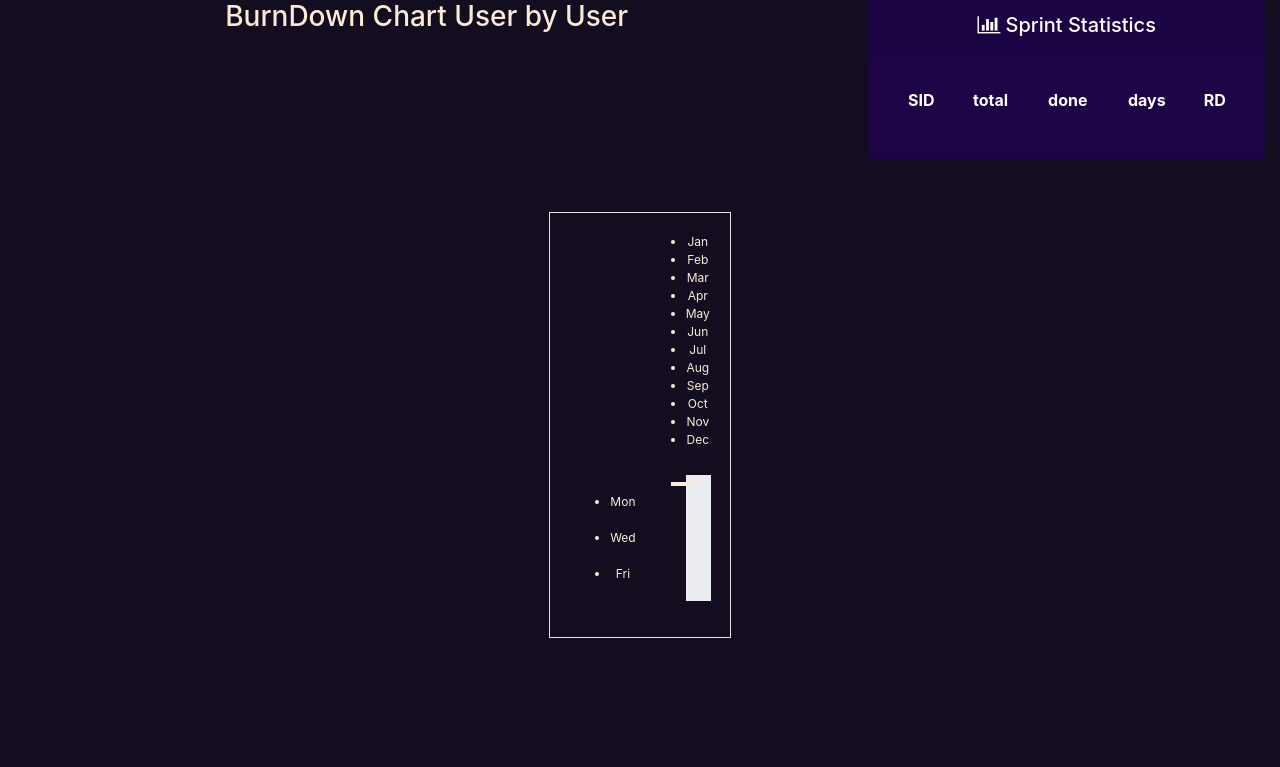
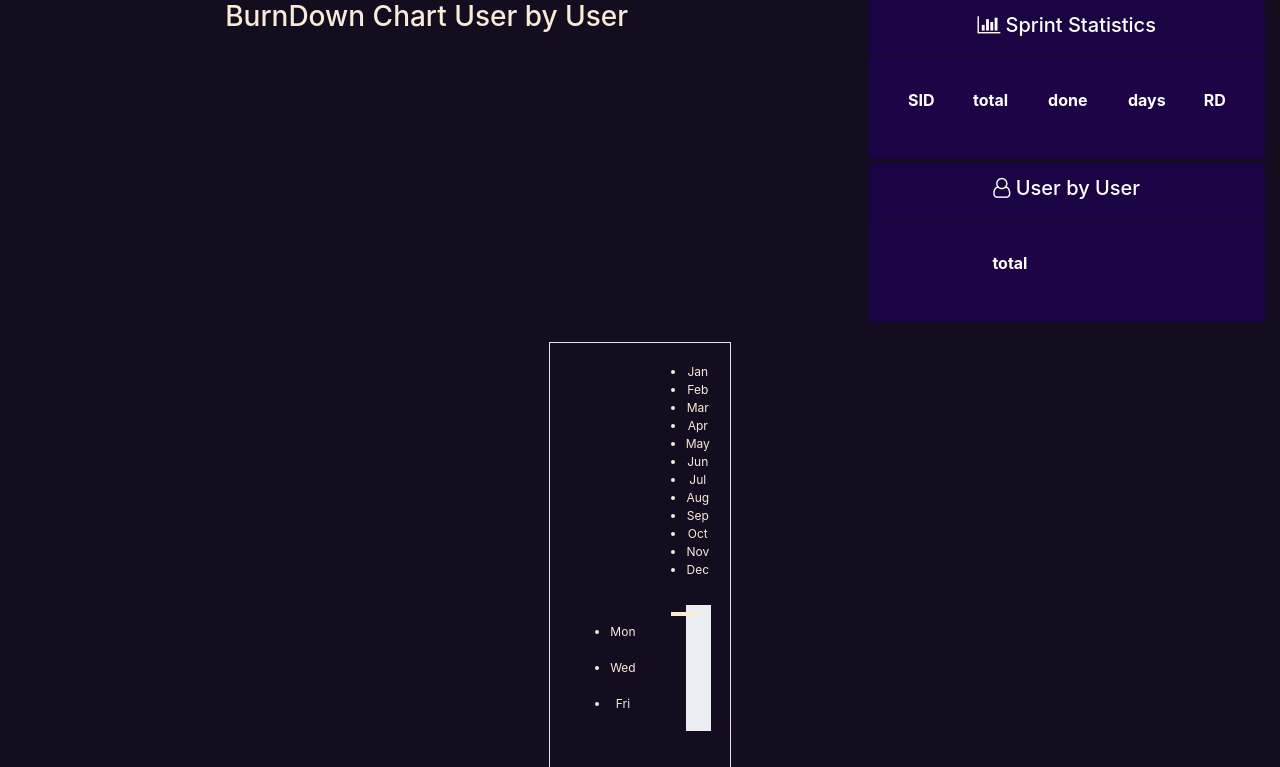
Before and after one commit to hasanisaeed/agile, a Django app: template templates/performance.html in a window 1280 px wide. Shown: the part 50-817 px from the top of the page. Before the commit the page ends 688 px from the top, so only its background shows below. Run offline with Django 3.2, Linux system fonts and the light colour scheme; the template is opened without the code that fills it, so the values that code supplies are empty; a map, chart or similar area stays blank; some libraries are stand-ins or nearby versions.

Commit message:
feat: tostaticstics story point(sp) fodone by user in current spsprint

```diff
--- a/accounts/templatetags/message_filter.py
+++ b/accounts/templatetags/message_filter.py
@@ -27,7 +27,6 @@ def get_days(timedelta):
 
 
 def get_item_list(v, index):
-    print(index)
     try:
         return v[index]
     except:
--- a/templates/performance.html
+++ b/templates/performance.html
@@ -113,6 +113,51 @@
                                 {#                                </div>#}
                             </div>
                         </div>
+                        <div class="card text-white card-right-chart mt-1">
+                            <div class="card-header">
+                                <h5>
+                                    <i class="fa fa-user-o" aria-hidden="true"></i>
+                                    User by User
+                                </h5>
+                            </div>
+                            <div class="card-body">
+                                <table class="table table-hover text-center text-white table-bordered">
+                                    <thead>
+                                    <tr>
+                                        <th scope="col">
+                                            <span  data-toggle="tooltip" data-placement="top" title="Total story point in this sprint">total</span>
+                                        </th>
+                                        <th scope="col"  > &nbsp
+                                        </th>
+                                    </tr>
+                                    </thead>
+                                    <tbody>
+
+                                    {% for user in user_statistics %}
+                                        <tr>
+                                            <td>
+                                                <span>
+                                                {{ user.total }}
+                                            </span>
+                                            </td>
+                                            <td class="text-right">
+                                              <span>
+                                                  {{ user.name }}
+                                              </span>
+                                            </td>
+                                        </tr>
+                                    {% endfor %}
+                                    </tbody>
+                                </table>
+                                {#                                <!-- User Image Bouncing --> #}
+                                {#                                <div class="balls">#}
+                                {#                                    {% for user in users %}#}
+                                {#                                        <div class="ball-{{ user.id }}"#}
+                                {#                                             style="--background-image: url({{ user.avatar }})"></div>#}
+                                {#                                    {% endfor %}#}
+                                {#                                </div>#}
+                            </div>
+                        </div>
                     </div>
                 </div>
                 <class class="row">
```
Also changed, not shown: accounts/views/chart.py (+27 -9 lines).
